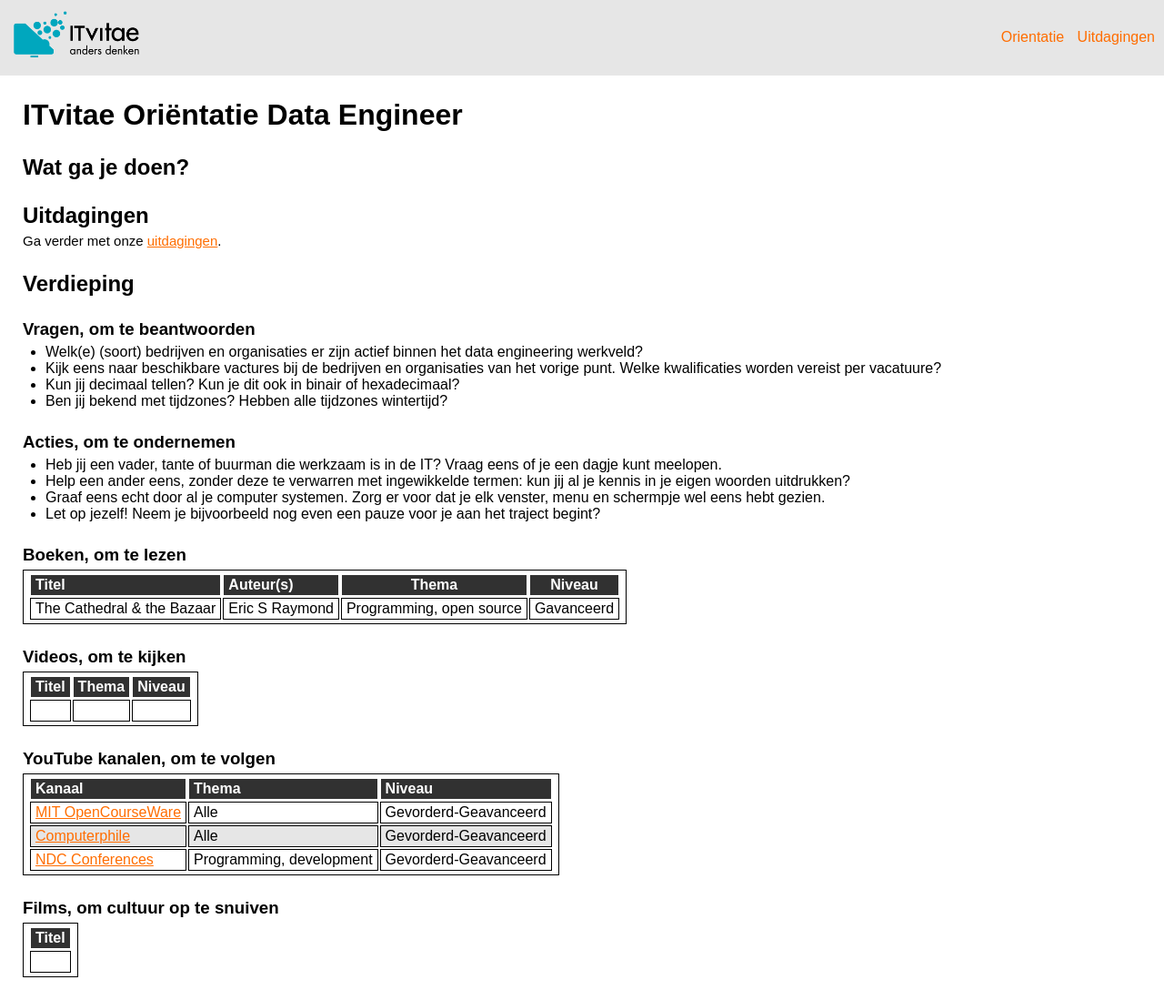
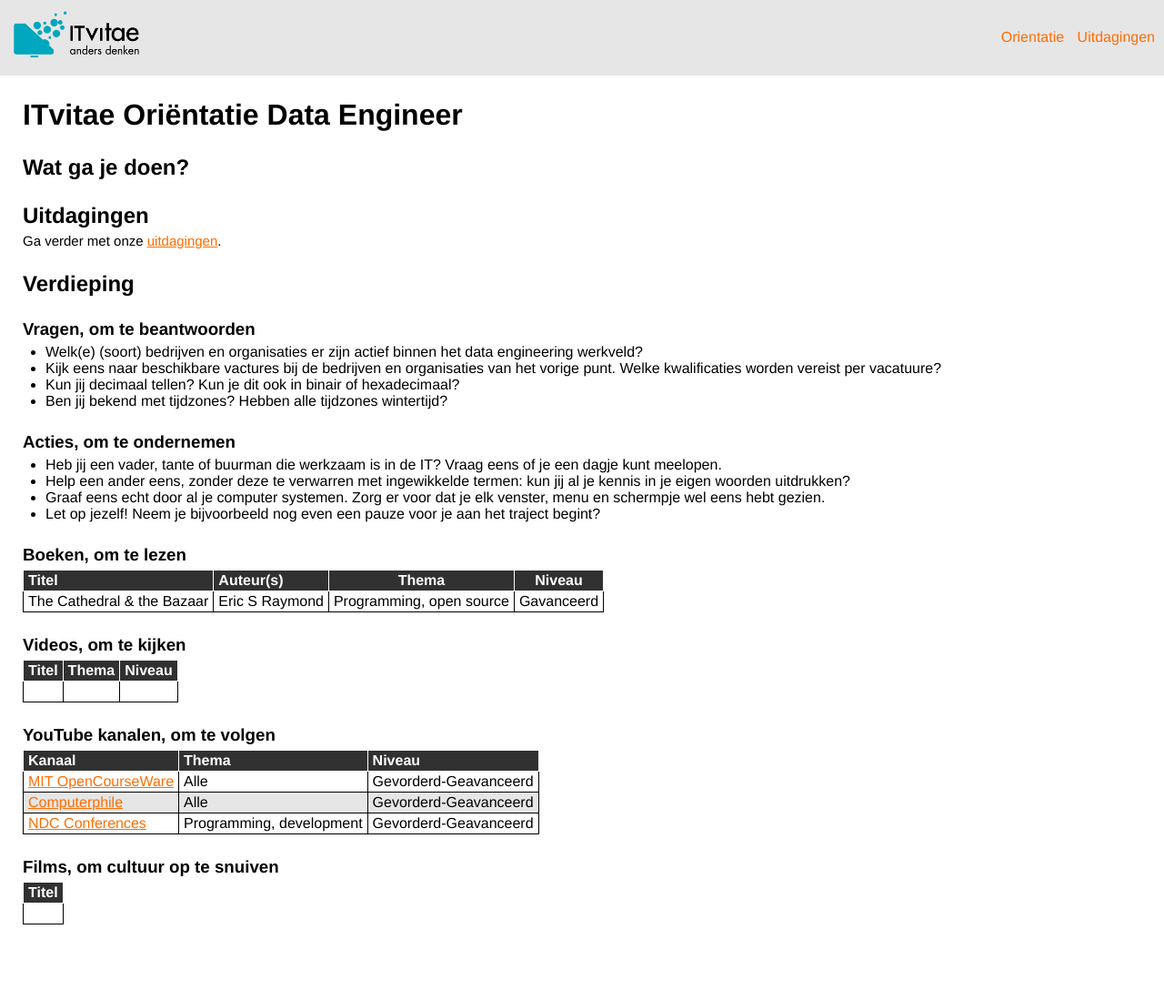
Before and after one commit to ITvitae/itvitae.github.io, a Jekyll site: the page built from docs/orientatie-data.md, in a window 1280 px wide. Shown: the whole page at 91% size. Built offline with Jekyll 4.4.1, drawn with Linux system fonts in a browser that asks for light colours; after the commit the page ends 1041 px from its top, so only the background shows below that.

Commit message:
Better font + fixed tables

```diff
--- a/docs/assets/css/style.scss
+++ b/docs/assets/css/style.scss
@@ -11,7 +11,7 @@
 }
 
 * {
-    font-family: Arial, sans-serif;
+    font-family: 'Helvetica Neue', Helvetica, Calibri, Arial, sans-serif;
     color: var(--col-text-dark);
     margin: 0;
     padding: 0;
@@ -46,6 +46,7 @@ ul, ol {
 table, th, td {
     border: 1px solid;
     padding: 2px 5px;
+    border-collapse: collapse;
 }
 
 th {
```
